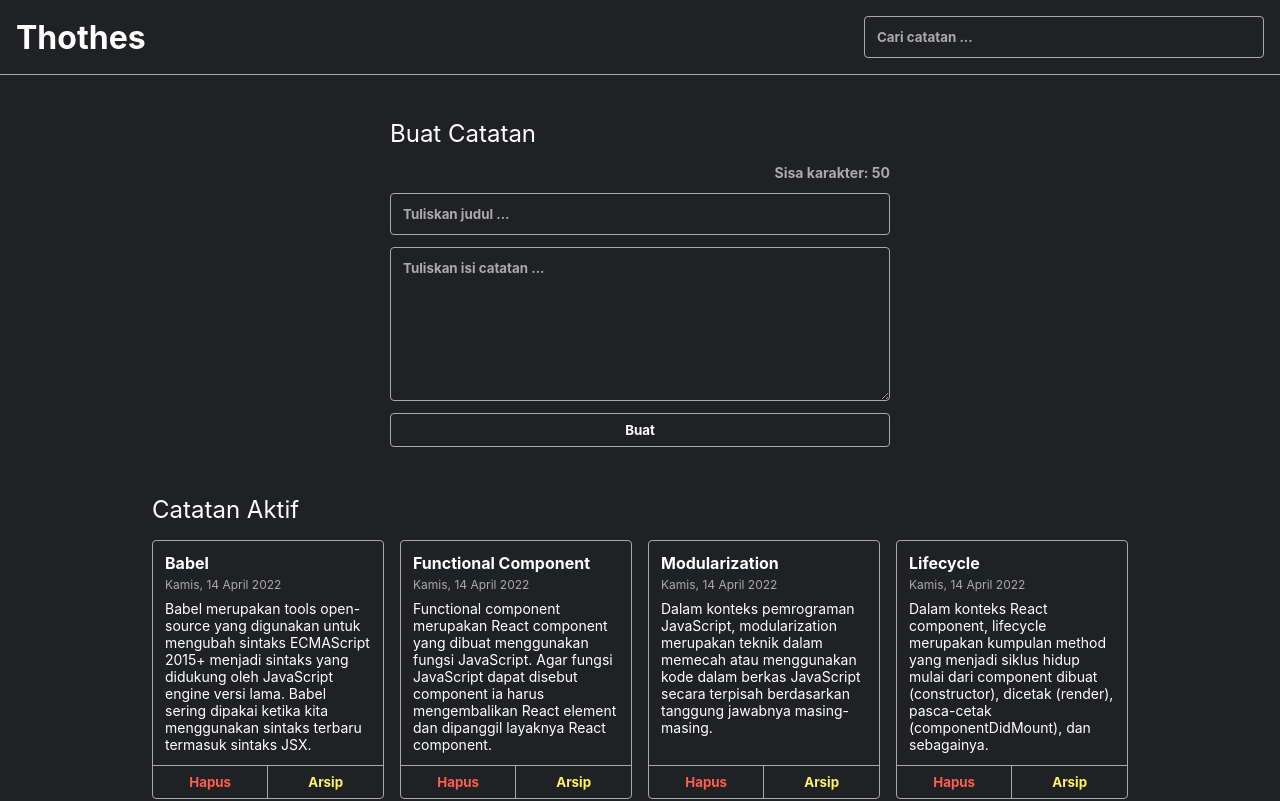
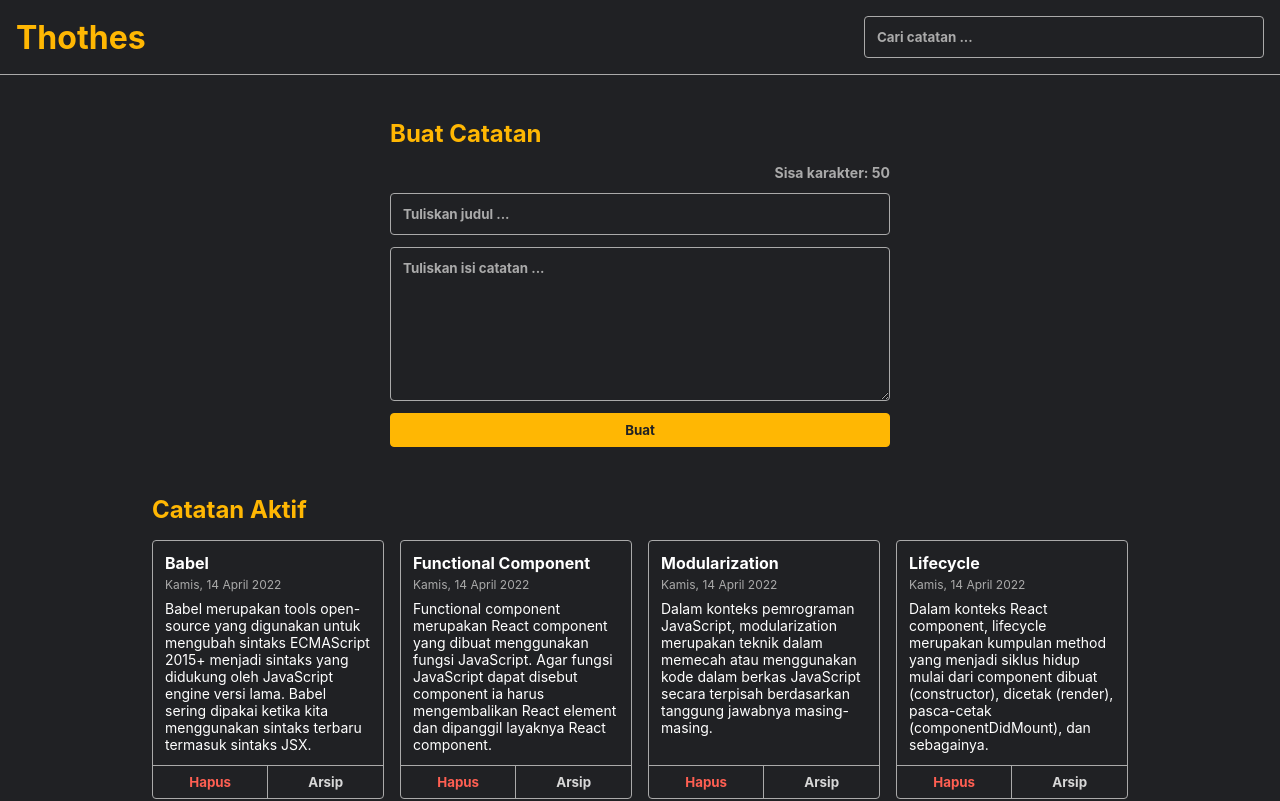
Before and after one commit to gifariarsal/personal-notes, a React (Vite) app: page / in a window 1280 px wide. Shown: the top 801 px of the page. Built offline with nearby package versions, Linux system fonts and the light colour scheme.

Commit message:
edit index.html and style

```diff
--- a/index.html
+++ b/index.html
@@ -2,9 +2,10 @@
 <html lang="en">
 <head>
     <meta charset="UTF-8" />
-    <link rel="icon" type="image/svg+xml" href="/vite.svg" />
+    <link rel="icon" type="image/svg+xml" href="/logo_thothes.png" />
     <meta name="viewport" content="width=device-width, initial-scale=1.0" />
-    <title>Personal Notes</title>
+    <meta name="description" content="Personal notes app" />
+    <title>Thothes</title>
 </head>
 <body>
 <div id="root"></div>
--- a/src/styles/style.css
+++ b/src/styles/style.css
@@ -2,6 +2,7 @@
   padding: 0;
   margin: 0;
   box-sizing: border-box;
+  transition: all 0.3s;
 }
 
 body {
@@ -36,7 +37,7 @@ input::placeholder, textarea::placeholder {
 .note-app__header h1 {
   margin: 8px 0;
   flex: 1;
-  color: white;
+  color: #FFB703;
 }
 
 
@@ -47,8 +48,9 @@ input::placeholder, textarea::placeholder {
 }
 
 .note-app__body h2 {
-  font-weight: normal;
+  font-weight: bold;
   margin: 16px 0;
+  color: #FFB703;
 }
 
 .note-input {
@@ -80,13 +82,24 @@ input::placeholder, textarea::placeholder {
   display: block;
   width: 100%;
   padding: 8px;
-  background-color: transparent;
+  background-color: #FFB703;
   font-family: 'Inter', sans-serif;
-  color: white;
-  border: 1px solid #aaa;
+  color: #202124;
+  border: 1px solid #FFB703;
   border-radius: 4px;
   font-weight: bold;
   cursor: pointer;
+}
+
+.note-input button:hover {
+  background-color: #FDC332;
+  border: 1px solid #FDC332;
+}
+
+.note-input button:active {
+  background-color: #AD7D04;
+  border: 1px solid #AD7D04;
+  transform: scale(0.98);
 }
 
 .notes-list {
@@ -155,11 +168,11 @@ input::placeholder, textarea::placeholder {
 }
 
 .note-item__archive-button {
-  color: #fff263;
+  color: #d7d7d7;
 }
 
 .note-item__archive-button:hover {
-  color: #c49000;
+  color: #686868;
 }
 
 .note-item__delete-button:hover {
```
Also changed, not shown: public/logo_thothes.png (added), public/vite.svg (deleted).
